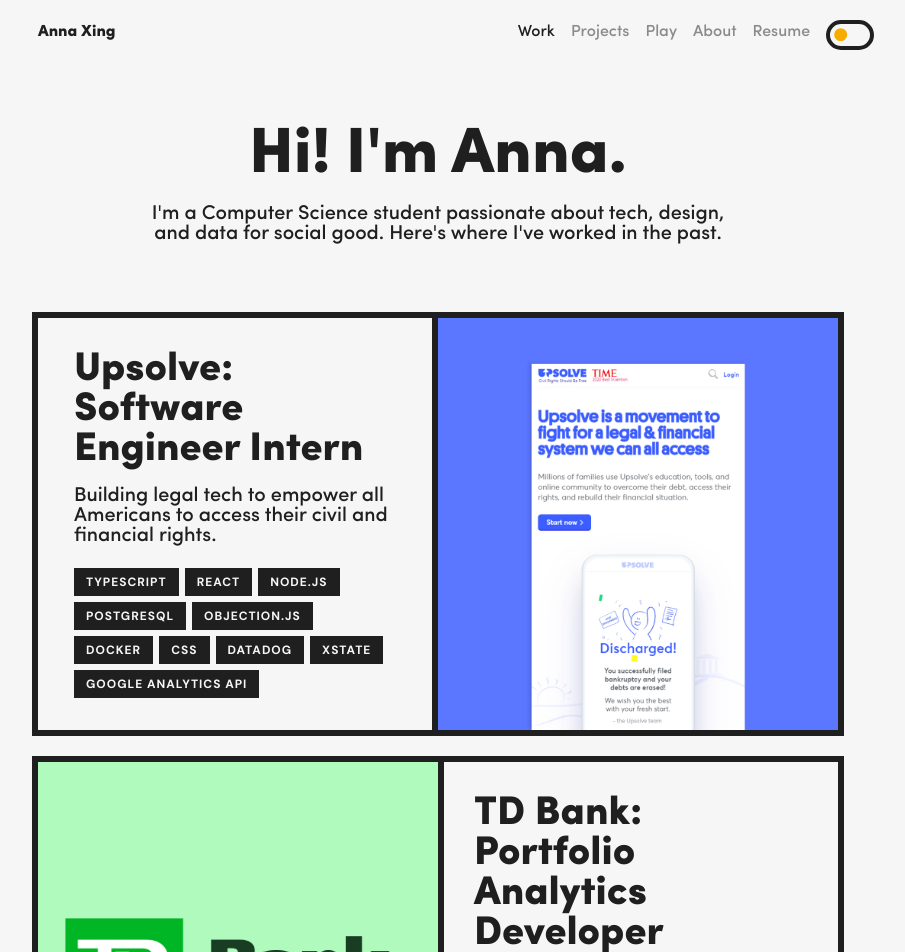
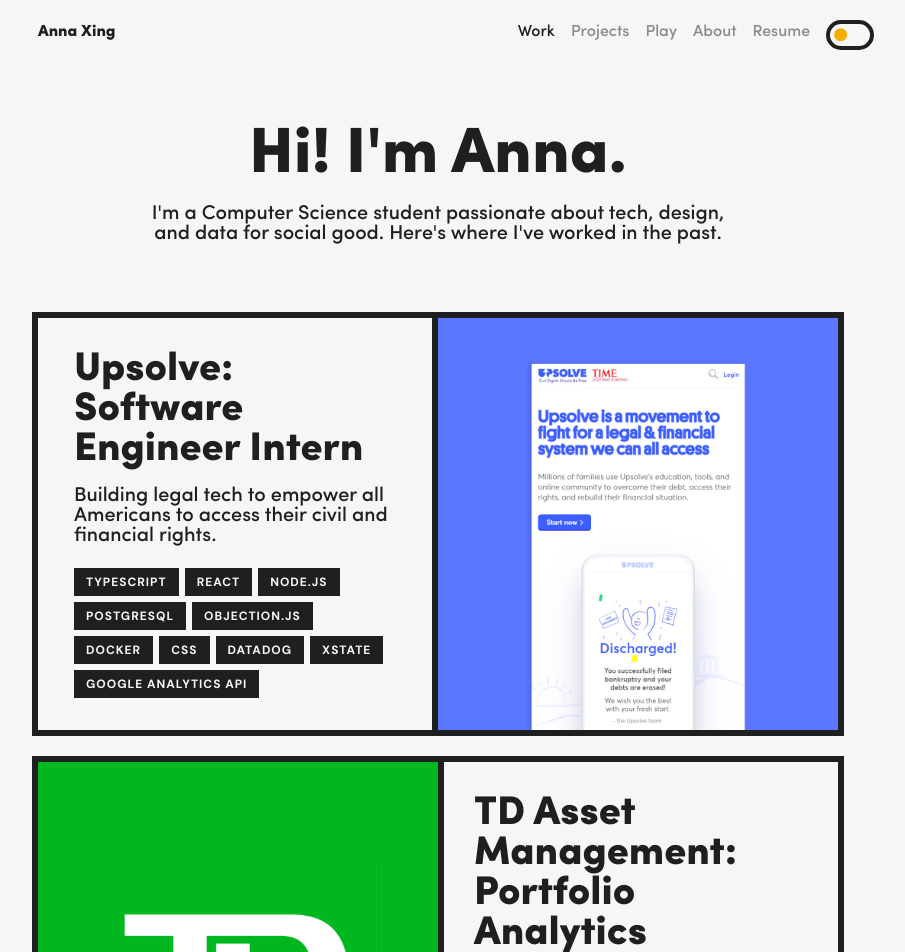
Before and after one commit to anna-xing/anna-xing.github.io, a React (Create React App) app: page / in a window 1280 px wide. Shown: the top 952 px of the page, without its empty margins (202-1107 px from the left). Built offline with nearby package versions, Linux system fonts and the light colour scheme.

Commit message:
td bank -> td asset management

```diff
--- a/src/pages/WorkPage.js
+++ b/src/pages/WorkPage.js
@@ -35,7 +35,7 @@
     img: upsolveImg,
   },
   {
-    title: "TD Bank: Portfolio Analytics Developer",
+    title: "TD Asset Management: Portfolio Analytics Developer",
     desc: "Building web applications to support portfolio manager activites.",
     term: "Spring 2021",
     tags: [
```
Also changed, not shown: src/assets/img/work/td-bank.jpg.
